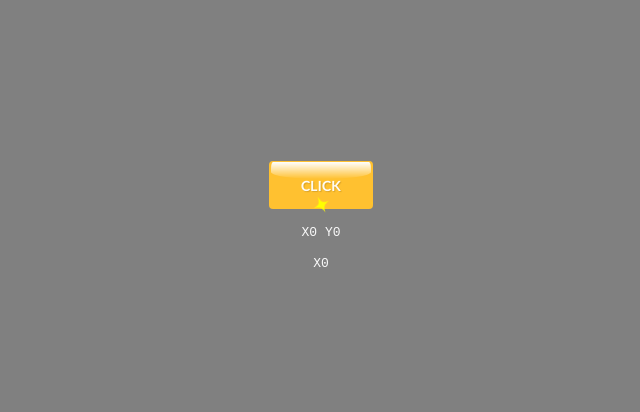
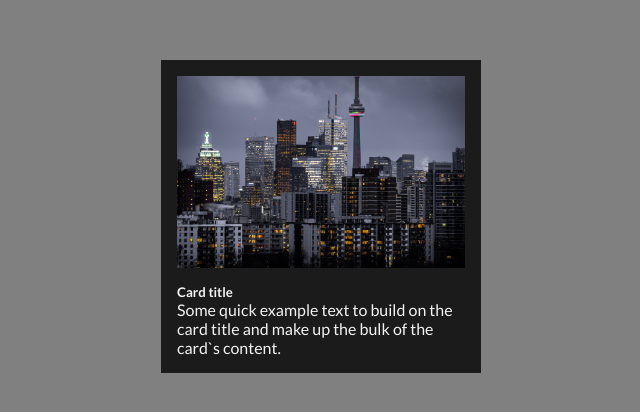
Before and after one commit to vovaushenko/---vova-s-components-playground---, a Next.js app: page /playgrounds in a window 1280 px wide. Shown: the part 184-596 px from the top of the page, without its empty margins (319-959 px from the left). Built offline with nearby package versions, Linux system fonts and the light colour scheme.

Commit message:
NextImage

```diff
--- /dev/null
+++ b/components/Image/NextImage.tsx
@@ -0,0 +1,57 @@
+import Image from 'next/image';
+import styled from 'styled-components';
+
+interface Props {
+  variant: 'full-viewport-bg' | 'card-image';
+}
+
+const NextImage: React.FunctionComponent<Props> = ({
+  variant,
+}): JSX.Element => {
+  return (
+    <>
+      {variant === 'full-viewport-bg' && (
+        <Image
+          src="/assets/toronto.jpg"
+          layout="fill"
+          objectFit="cover"
+          alt="Mesmerizing Toronto"
+        />
+      )}
+
+      {variant === 'card-image' && (
+        <Card>
+          <Image
+            src="/assets/toronto.jpg"
+            // just put the original width and height of the original image, in order to provide the right aspect ratio
+            // Next.js will automatically reduce the size if the rendered image needs to be smaller.
+            width={1920}
+            height={1280}
+            layout="responsive"
+            className="card-img-top"
+            alt="..."
+          />
+
+          <div className="card-body">
+            <h5 className="card-title">Card title</h5>
+            <p className="card-text">
+              Some quick example text to build on the card title and make up the
+              bulk of the card`s content.
+            </p>
+          </div>
+        </Card>
+      )}
+    </>
+  );
+};
+
+const Card = styled.article`
+  width: 20rem;
+  padding: ${({ theme }) => theme.spacing.sm};
+  background: ${({ theme }) => theme.colors.gray.card};
+  .card-body {
+    margin-top: ${({ theme }) => theme.spacing.sm};
+  }
+`;
+
+export default NextImage;
--- a/sreens/Playgrounds/Playgrounds.tsx
+++ b/sreens/Playgrounds/Playgrounds.tsx
@@ -1,9 +1,5 @@
-import React, { useCallback, useState } from 'react';
-import GenericButton from '../../components/Buttons/GenericButton/GenericButton';
-import ContextMenu from '../../components/UI/ContextMenu/ContextMenu';
-import WithSparkles from '../../components/UI/Sparkles/WithSparkles';
-import { useGetMouseCoordinates } from '../../hooks/useGetMouseCoordinates';
-import { debounce } from '../../utils/index';
+import React from 'react';
+import NextImage from '../../components/Image/NextImage';
 import * as Styled from './Playgrounds.styles';
 
 /**
@@ -13,123 +9,9 @@ import * as Styled from './Playgrounds.styles';
  *@returns {JSX.Element} - Rendered Playgrounds component
  */
 const Playgrounds = (): JSX.Element => {
-  const [isStateMenuOpen, setIsStateMenuOpen] = useState<boolean>(false);
-  const toggleContextMenu = useCallback(() => {
-    setIsStateMenuOpen((prev) => !prev);
-  }, []);
-
-  const [mouseX, setMouseX] = React.useState(0);
-
-  const handleRightMouseClick = (
-    e: React.MouseEvent<HTMLDivElement, MouseEvent>
-  ) => {
-    e.preventDefault();
-    setIsStateMenuOpen(true);
-  };
-
-  const { x, y } = useGetMouseCoordinates();
-
-  const handleMouseMove = React.useCallback(
-    debounce((ev: React.MouseEvent<HTMLDivElement, MouseEvent>) => {
-      setMouseX(ev.clientX);
-    }, 250),
-    []
-  );
-
   return (
-    <Styled.Container
-      onContextMenu={handleRightMouseClick}
-      onMouseMove={handleMouseMove}
-    >
-      <WithSparkles color={'yellow'}>
-        <GenericButton onClick={toggleContextMenu}>CLICK</GenericButton>
-      </WithSparkles>
-      {isStateMenuOpen && (
-        <ContextMenu
-          locationCoordinates={{ x, y }}
-          contextMenuItems={[
-            { id: 1, text: 'View', action: null, withUnderline: true },
-            {
-              id: 2,
-              text: 'Sort by',
-              action: null,
-              withUnderline: true,
-              hoverMenuItems: [
-                { id: 1, text: 'View', action: null },
-                {
-                  id: 2,
-                  text: 'View',
-                  action: null,
-                  hoverMenuItems: [
-                    { id: 1, text: 'View', action: null },
-                    { id: 2, text: 'View', action: null },
-                  ],
-                },
-                {
-                  id: 3,
-                  text: 'View',
-                  action: null,
-                },
-              ],
-            },
-            {
-              id: 3,
-              text: 'Refresh',
-              action: () => alert('Refresh'),
-            },
-            { id: 4, text: 'View', action: null },
-            {
-              id: 5,
-              text: 'Items',
-              action: null,
-              withUnderline: true,
-              hoverMenuItems: [
-                { id: 1, text: 'View', action: null },
-                { id: 2, text: 'View', action: null },
-                {
-                  id: 3,
-                  text: 'View',
-                  action: null,
-                },
-                {
-                  id: 4,
-                  text: 'Refresh',
-                  action: () => alert('Refresh'),
-                },
-                {
-                  id: 5,
-                  text: 'Refresh',
-                  action: () => alert('Refresh'),
-                },
-                {
-                  id: 6,
-                  text: 'Refresh',
-                  action: () => alert('Refresh'),
-                },
-                {
-                  id: 7,
-                  text: 'Refresh',
-                  action: () => alert('Refresh'),
-                },
-                {
-                  id: 8,
-                  text: 'Refresh',
-                  action: () => alert('Refresh'),
-                },
-              ],
-            },
-
-            {
-              id: 5,
-              text: 'Refresh',
-              action: () => alert('Refresh'),
-            },
-          ]}
-        />
-      )}
-
-      <pre>{`X${x} Y${y}`}</pre>
-      <pre>{`X${mouseX}`}</pre>
+    <Styled.Container>
+      <NextImage variant="card-image" />
     </Styled.Container>
   );
 };
```
Also changed, not shown: public/assets/toronto.jpg (added).
